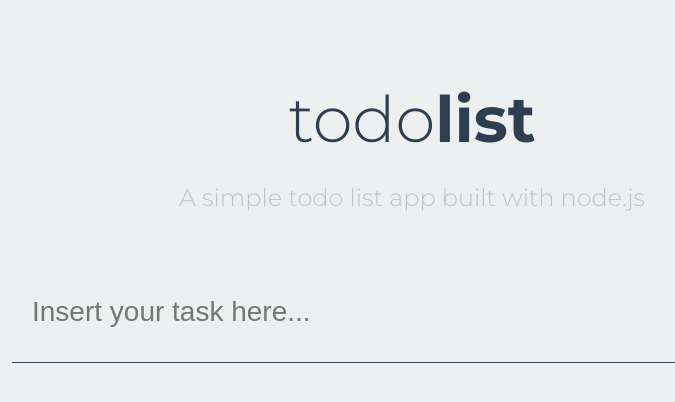
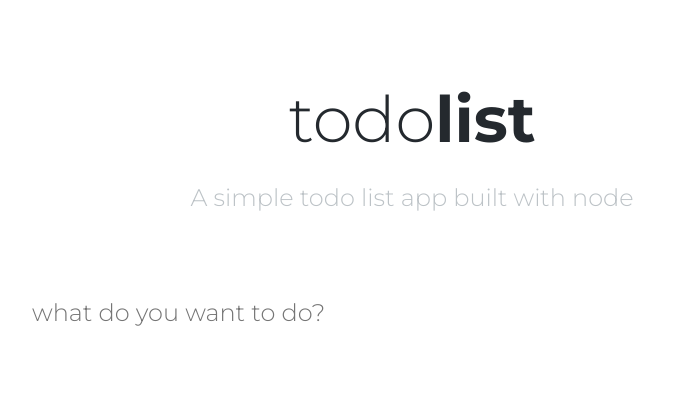
Before and after one commit to managervcf/fullstack-single-page-todo-app, a website: page views/index.html in a window 1280 px wide. Shown: the whole page, without its empty margins (228-903 px from the left). Drawn offline with nearby package versions, Linux system fonts and the light colour scheme; files that its build step writes are made by us from their sources; no server answers; files whose address does not match are found by name.

Commit message:
Improve styling

```diff
--- a/public/styles/app.css
+++ b/public/styles/app.css
@@ -2,10 +2,12 @@
 
 body {
 	font-family: 'Montserrat', sans-serif;
-	background: #ecf0f1;
+	background: white;
+	color: #24292e;
 }
 
 /*****************************HEADER STYLES*****************************/
+
 header {
 	text-align: center;
 }
@@ -13,15 +15,20 @@ header h1 {
 	font-size: 64px;
 	font-weight: 300;
 	margin: 80px 0 25px;
-	color: #2c3e50;
+	color: #24292e;
+}
+header h1:hover span {
+	letter-spacing: 1.1rem;
 }
 header h1 span {
 	font-weight: 700;
+	transition: all .4s ease-out;
 }
 header h2 {
 	color: #bdc3c7;
-	font-weight:300;
+	font-weight: 300;
 }
+
 /*****************************FORM STYLES*****************************/
 
 .form {
@@ -34,14 +41,21 @@ header h2 {
 	height: 60px;
 	background: none;
 	border: none;
-	border-bottom: 1px solid #34495e;
-	outline: none;
-	font: 300 28px 'Ubuntu', sans-serif;
+	font-size: 1.5em;
 	padding: 20px;
-	color: #34495e;
+	color: #24292e;
+	font-family: 'Montserrat', sans-serif;
+	font-weight: 300;
+	transition: all .4s ease;
 }
 
+#todoInput:focus {
+	outline: none;
+}
+
+
 /*****************************LIST STYLES*****************************/
+
 .list {
 	width: 800px;
 	margin: 0 auto;
@@ -56,7 +70,7 @@ header h2 {
 	transition: all .3s ease;
 }
 .task:hover {
-	background: rgba(0, 0, 0, .02);
+	padding-left: 25px;
 	cursor: pointer;
 }
 
@@ -74,8 +88,9 @@ li span {
   color: #c0392b;
   transition: all 0.3s;
   opacity: 0;
+  font-weight: 400;
 }
 
 li span:hover {
-  color: #e74c3c
+  color: #e74c3c;
 }
--- a/views/index.html
+++ b/views/index.html
@@ -1,16 +1,16 @@
 <!DOCTYPE html>
 <html>
     <head>
-        <link rel="stylesheet" href="styles/app.css" type="text/css" />
+        <link rel="stylesheet" href="styles/app.css" type="text/css"/>
         <title>todo list</title>
     </head>
     <body>
         <header>
             <h1>todo<span>list</span></h1>
-            <h2>A simple todo list app built with node.js</h2>
+            <h2>A simple todo list app built with node</h2>
         </header>
         <section class="form">
-            <input type="text" id="todoInput" placeholder="Insert your task here...">
+            <input type="text" id="todoInput" placeholder="what do you want to do?">
         </section>
         <ul class="list"></ul>
         <script src="https://code.jquery.com/jquery-3.3.1.js" integrity="sha256-2Kok7MbOyxpgUVvAk/HJ2jigOSYS2auK4Pfzbm7uH60=" crossorigin="anonymous"></script>
```
